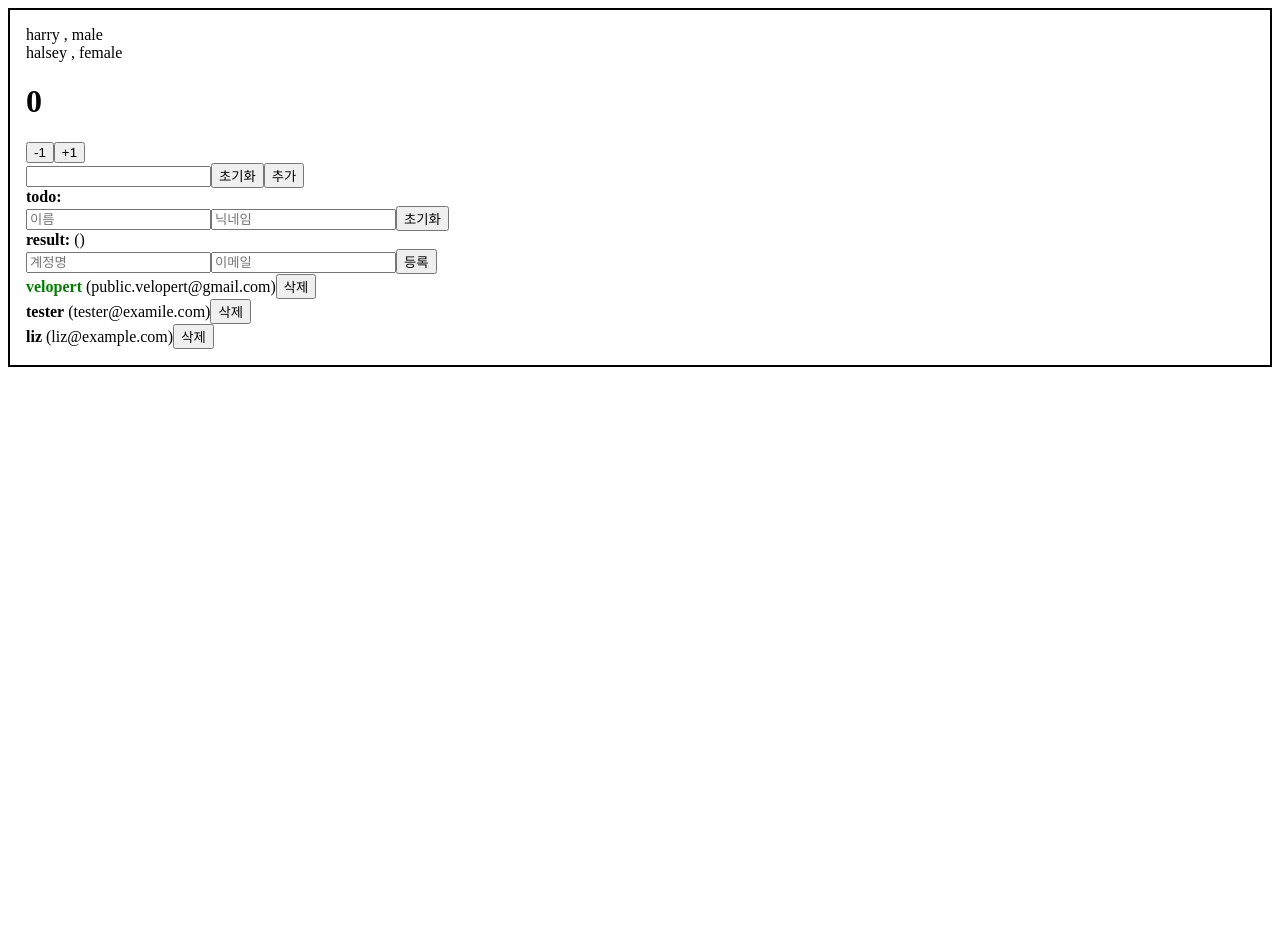
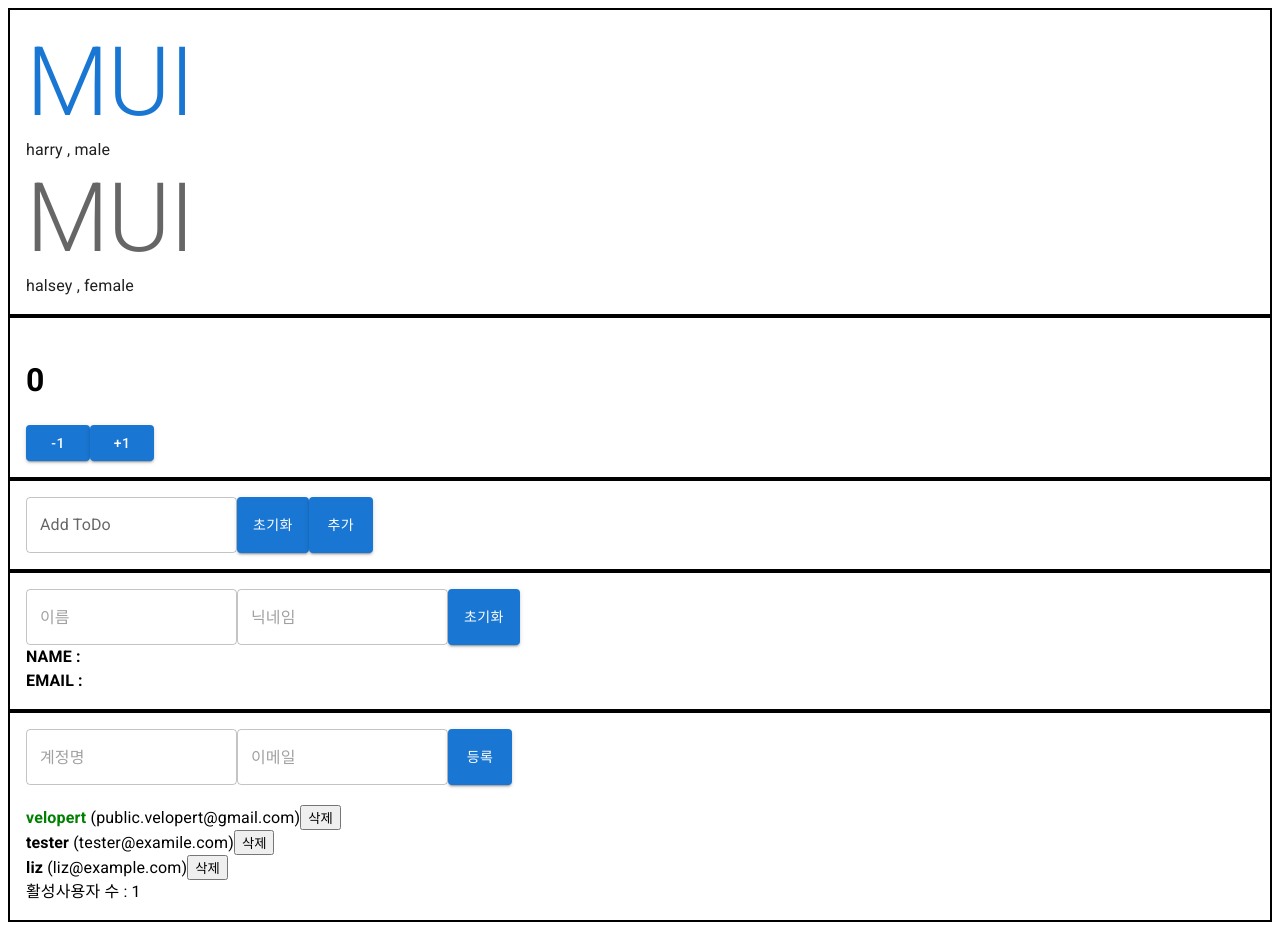
Before and after one commit to sksskdf/React_SpringBoot_Practice-Java_JS, a React (Create React App) app in the folder rs/rsfe/: page / in a window 1280 px wide. Before the commit the page ends 800 px from the top, so only its background shows below. Built offline with nearby package versions, Linux system fonts and the light colour scheme.

Commit message:
22-03-11 add mui

```diff
--- a/rs/rsfe/public/index.html
+++ b/rs/rsfe/public/index.html
@@ -2,7 +2,7 @@
 <html lang="en">
   <head>
     <meta charset="utf-8" />
-    <link rel="icon" href="%PUBLIC_URL%/favicon.ico" />
+
     <meta name="viewport" content="width=device-width, initial-scale=1" />
     <meta name="theme-color" content="#000000" />
     <meta
@@ -24,6 +24,11 @@
       work correctly both with client-side routing and a non-root public URL.
       Learn how to configure a non-root public URL by running `npm run build`.
     -->
+    <link rel="icon" href="%PUBLIC_URL%/favicon.ico" />
+    <link
+            rel="stylesheet"
+            href="https://fonts.googleapis.com/css?family=Roboto:300,400,500,700&display=swap"
+    />
     <title>React App</title>
   </head>
   <body>
--- a/rs/rsfe/src/App.js
+++ b/rs/rsfe/src/App.js
@@ -1,8 +1,25 @@
 import React from 'react';
+import {Typography} from "@mui/material";
 
-function App({name,gender}) {
+
+
+
+function App({name,gender,color}) {
   return (
-    <div>{name} , {gender}</div>
+      <div>
+        <Typography
+            variant="h1"
+            color={color}
+        >
+            MUI
+        </Typography>
+
+        <Typography
+            color="textPrimary"
+        >{name} , {gender}
+        </Typography>
+      </div>
+
   );
 }
 
--- a/rs/rsfe/src/Counter.js
+++ b/rs/rsfe/src/Counter.js
@@ -1,4 +1,5 @@
 import React, {useState} from 'react';
+import {Button} from "@mui/material";
 
 const Counter = () => {
     const [number,setNumber] = useState(0);
@@ -14,8 +15,8 @@
     return (
         <div>
            <h1>{number}</h1>
-            <button onClick={minus}>-1</button>
-            <button onClick={plus}>+1</button>
+            <Button variant="contained" onClick={minus}>-1</Button>
+            <Button variant="contained" onClick={plus}>+1</Button>
         </div>
     );
 };
--- a/rs/rsfe/src/CreateUser.js
+++ b/rs/rsfe/src/CreateUser.js
@@ -1,21 +1,29 @@
 import React from 'react';
+import {Button, TextField} from "@mui/material";
 
 const CreateUser = ({username,email,onChange,onCreate}) => {
     return (
-        <div>
-            <input
+        <div style={{
+            display:'flex',
+            marginBottom:'20px'
+        }}>
+            <TextField
+                variant="outlined"
                 name="username"
                 placeholder="계정명"
                 onChange={onChange}
                 value={username}
             />
-            <input
+            <TextField
+                variant="outlined"
                 name="email"
                 placeholder="이메일"
                 onChange={onChange}
                 value={email}
             />
-            <button onClick={onCreate}>등록</button>
+            <Button
+                variant="contained"
+                onClick={onCreate}>등록</Button>
         </div>
     );
 };
--- a/rs/rsfe/src/InputSample.js
+++ b/rs/rsfe/src/InputSample.js
@@ -1,4 +1,5 @@
 import React, {useState} from 'react';
+import {Button, TextField} from "@mui/material";
 
 const InputSample = () => {
     const [text,setText] = useState('');
@@ -14,7 +15,7 @@
     const addSome=()=>{
         const list = document.querySelector('#list');
         const inputVal = document.querySelector('#inputVal');
-        const button = document.createElement("button");
+        const button = document.createElement("Button");
         const li = document.createElement("li");
         li.innerText = inputVal.value;
         li.id = Date.now(); button.innerText = "✖";
@@ -33,11 +34,13 @@
 
     return (
         <div>
-            <input id='inputVal'  onChange={onChange} value={text} />
-            <button onClick={onReset}>초기화</button>
-            <button onClick={addSome}>추가</button>
+            <div style={{display:'flex'}}>
+                <TextField label="Add ToDo" variant="outlined" id='inputVal'  onChange={onChange} value={text} />
+                <Button variant="contained" onClick={onReset}>초기화</Button>
+                <Button variant="contained" onClick={addSome}>추가</Button>
+            </div>
             <div id='list'>
-                <b>todo: {text} </b>
+
             </div>
         </div>
     );
--- a/rs/rsfe/src/InputsSample.js
+++ b/rs/rsfe/src/InputsSample.js
@@ -1,4 +1,5 @@
 import React, {useRef, useState} from 'react';
+import {Button, TextField} from "@mui/material";
 
 const InputsSample = () => {
     const [inputs,setInputs] = useState({
@@ -29,22 +30,33 @@
 
     return (
         <div>
-            <input
+            <div style={{
+                display:'flex'
+            }}>
+                <TextField
+                    variant="outlined"
                     name="name"
                     placeholder="이름"
                     onChange={onChange}
                     value={name}
                     ref={nameInput} />
-            <input
+                <TextField
+                    variant="outlined"
                     name="nickname"
                     placeholder="닉네임"
                     onChange={onChange}
                     value={nickname}
                 />
-            <button onClick={onReset}>초기화</button>
+                <Button
+                    variant="contained"
+                    onClick={onReset}>초기화
+                </Button>
+            </div>
             <div>
-                <b>result: </b>
-                {name} ({nickname})
+                <b>NAME : {name}</b>
+            </div>
+            <div>
+                <b>EMAIL : {nickname}</b>
             </div>
         </div>
     );
--- a/rs/rsfe/src/giveUserList.js
+++ b/rs/rsfe/src/giveUserList.js
@@ -1,6 +1,11 @@
-import React, {useRef, useState} from 'react';
+import React, {useMemo, useRef, useState} from 'react';
 import UserList from "./UserList";
 import CreateUser from "./CreateUser";
+
+const countActiveUsers=users=>{
+    console.log('활성 사용자 수를 세는중...');
+    return users.filter(user=>user.active).length;
+}
 
 const GiveUserList = () => {
     const [inputs,setInputs] = useState({
@@ -67,6 +72,8 @@
         );
     };
 
+    const count = useMemo(()=>countActiveUsers(users),[users]);
+
     return (
         <>
         <CreateUser
@@ -76,6 +83,7 @@
             onCreate={onCreate}
         />
         <UserList users={users} onRemove={onRemove} onToggle={onToggle} />
+        <div>활성사용자 수 : {count}</div>
         </>
     );
 };
--- a/rs/rsfe/src/index.js
+++ b/rs/rsfe/src/index.js
@@ -5,19 +5,30 @@
 import Counter from "./Counter";
 import InputSample from "./InputSample";
 import InputsSample from "./InputsSample";
-import UserList from "./UserList";
 import GiveUserList from "./giveUserList";
+import '@fontsource/roboto/400.css';
+import {Typography} from "@mui/material";
 
 ReactDOM.render(
   <React.StrictMode>
+      <Typography>
           <Wrapper>
-          <App name="harry" gender="male" />
-          <App gender="female" />
+              <App name="harry" gender="male" color="primary"/>
+              <App gender="female" color="textSecondary"/>
+          </Wrapper>
+          <Wrapper>
               <Counter />
+          </Wrapper>
+          <Wrapper>
               <InputSample />
+          </Wrapper>
+          <Wrapper>
               <InputsSample />
+          </Wrapper>
+          <Wrapper>
               <GiveUserList />
           </Wrapper>
+      </Typography>
   </React.StrictMode>,
   document.getElementById('root')
 );
```
Also changed, not shown: rs/rsfe/package.json (+7 -0 lines), rs/rsfe/public/index.css (added), 1 other file (tests, documents, lock files or other folders). Lines whose indentation alone changed are shown as unchanged.
